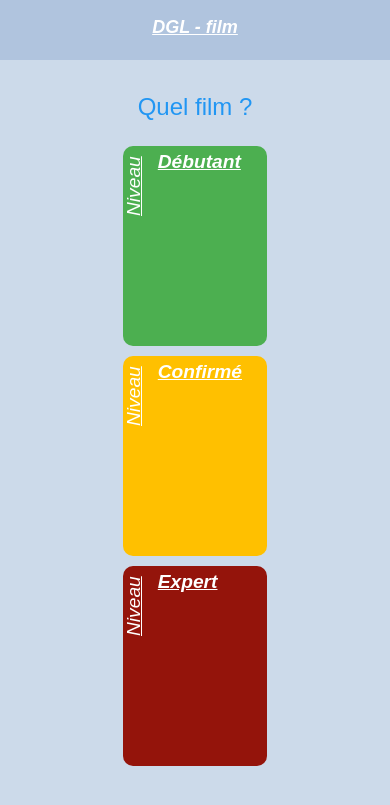
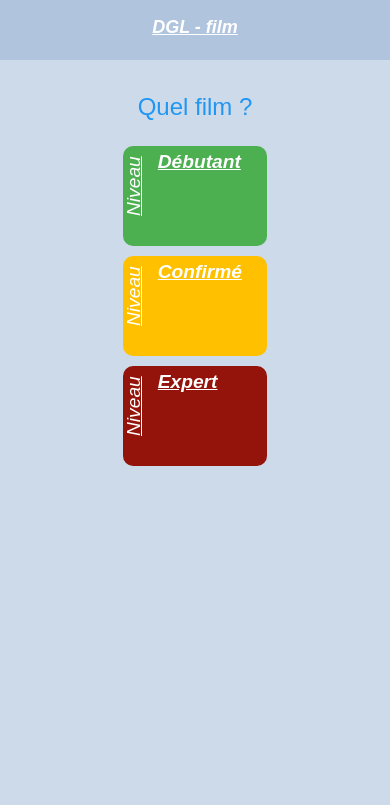
Before and after one commit to GodefroyL/questionnaire-film, a Jekyll site: the page built from html/questionnaire_par_type/quel_film.html, in a window 390 px wide. Shown: the top 805 px of the page. Built offline with Jekyll 4.4.1, drawn with Linux system fonts in a browser that asks for light colours.

Commit message:
corr hauteur niveau

```diff
--- a/static/css/niveau.css
+++ b/static/css/niveau.css
@@ -41,10 +41,11 @@
         row-gap: 10px;
     }
     .lien_niveau {
+        min-height: auto;
         height: 100px;
         width: 100%;
     }
-    span {
+    span.texte_vertical span.texte_horizontal {
         font-size: 1rem;
     }
 }
```
